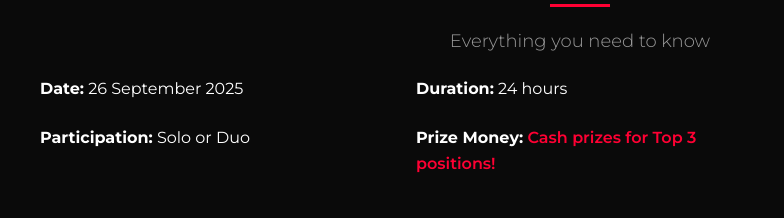
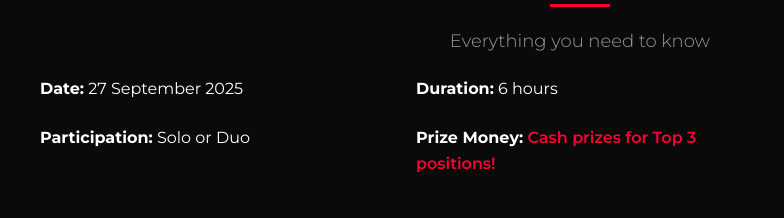
Before and after one commit to Team-Triada/triada_ctf, a plain HTML site: page index.html in a window 1280 px wide. Shown: the part 847-1065 px from the top of the page, 60-844 px from the left. Drawn offline with Linux system fonts and the light colour scheme; a web font is replaced by a local one.

Commit message:
Update index.html

```diff
--- a/index.html
+++ b/index.html
@@ -40,8 +40,8 @@
         <div class="subtitle">Everything you need to know</div>
       </div>
       <div class="event-details">
-        <div><strong>Date:</strong> 26 September 2025</div>
-        <div><strong>Duration:</strong> 24 hours</div>
+        <div><strong>Date:</strong> 27 September 2025</div>
+        <div><strong>Duration:</strong> 6 hours</div>
         <div><strong>Platform:</strong> <a href="https://labs.triada.in/" target="_blank" class="platform-link">Triada Labs (labs.triada.in)</a></div>
         <div><strong>Participation:</strong> Solo or Duo</div>
         <div><strong>Prize Money:</strong> <span class="prize-text">Cash prizes for Top 3 positions!</span></div>
```
